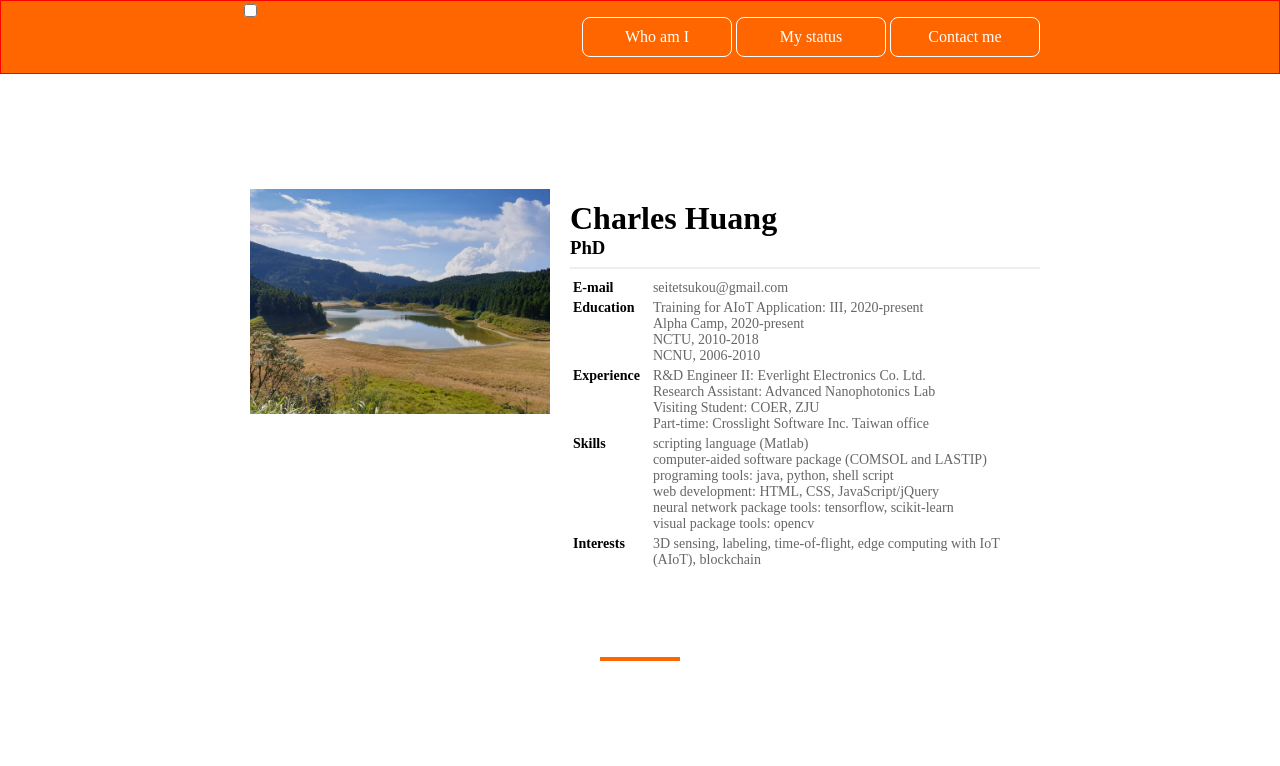
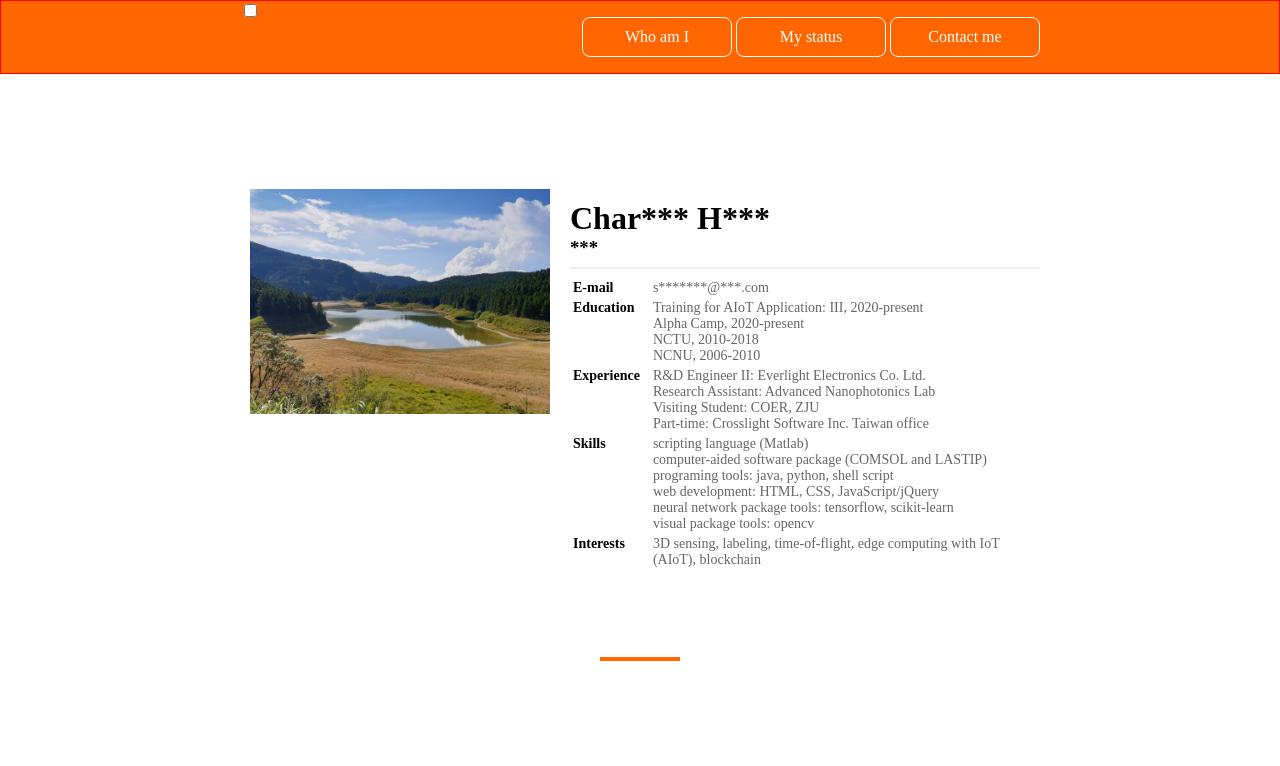
Before and after one commit to kidq33ny/MyWeb, a plain HTML site: page index.html in a window 1280 px wide. Shown: the top 766 px of the page. Drawn offline with Linux system fonts and the light colour scheme.

Commit message:
Update index.html

```diff
--- a/index.html
+++ b/index.html
@@ -29,13 +29,13 @@
             <img src="img/test.jpg" alt="my avatar" >
           </div>
           <div id="my-info"></div>
-          <h1>Charles Huang</h1>
-          <h3>PhD</h3>
+          <h1>Char*** H***</h1>
+          <h3>***</h3>
           <hr>
           <table>
             <tr>
               <th>E-mail</th>
-              <td>seitetsukou@gmail.com</td>
+              <td>s*******@***.com</td>
             </tr>
             <tr>
               <th>Education</th>
```
